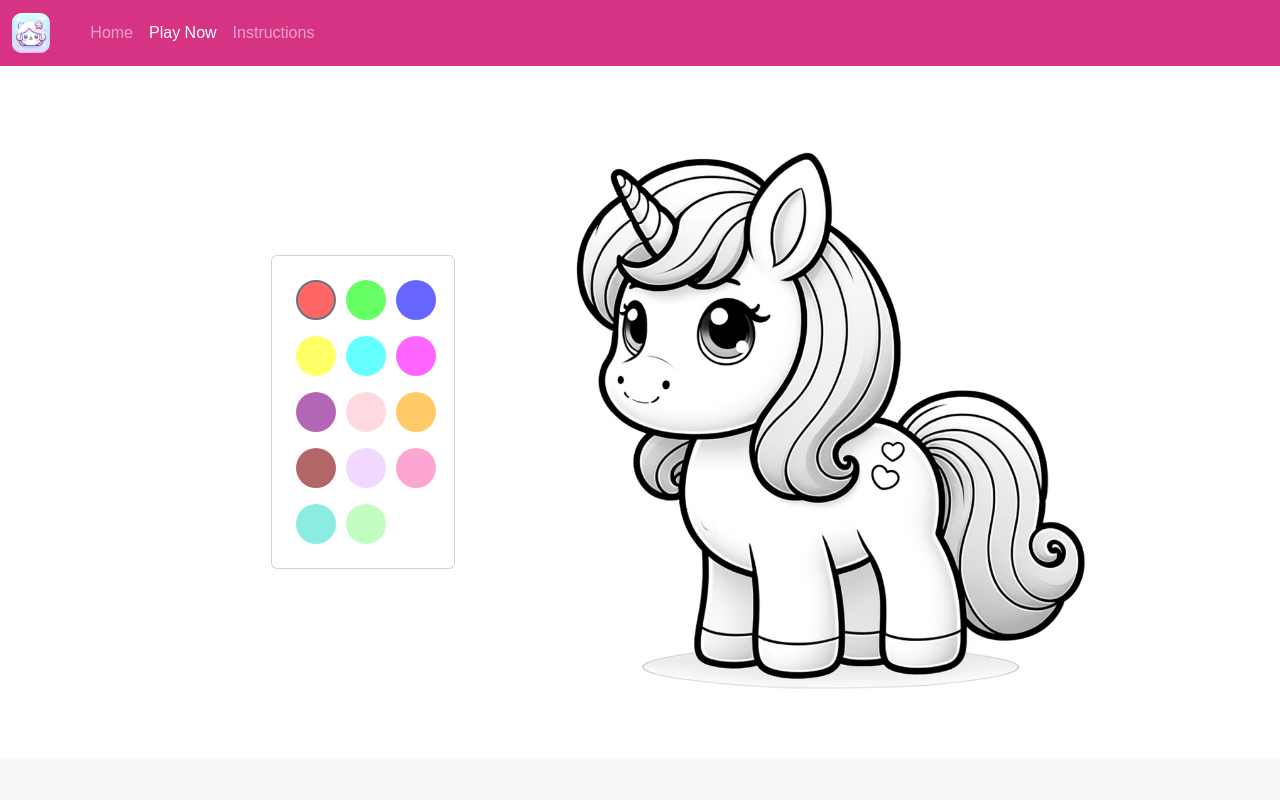
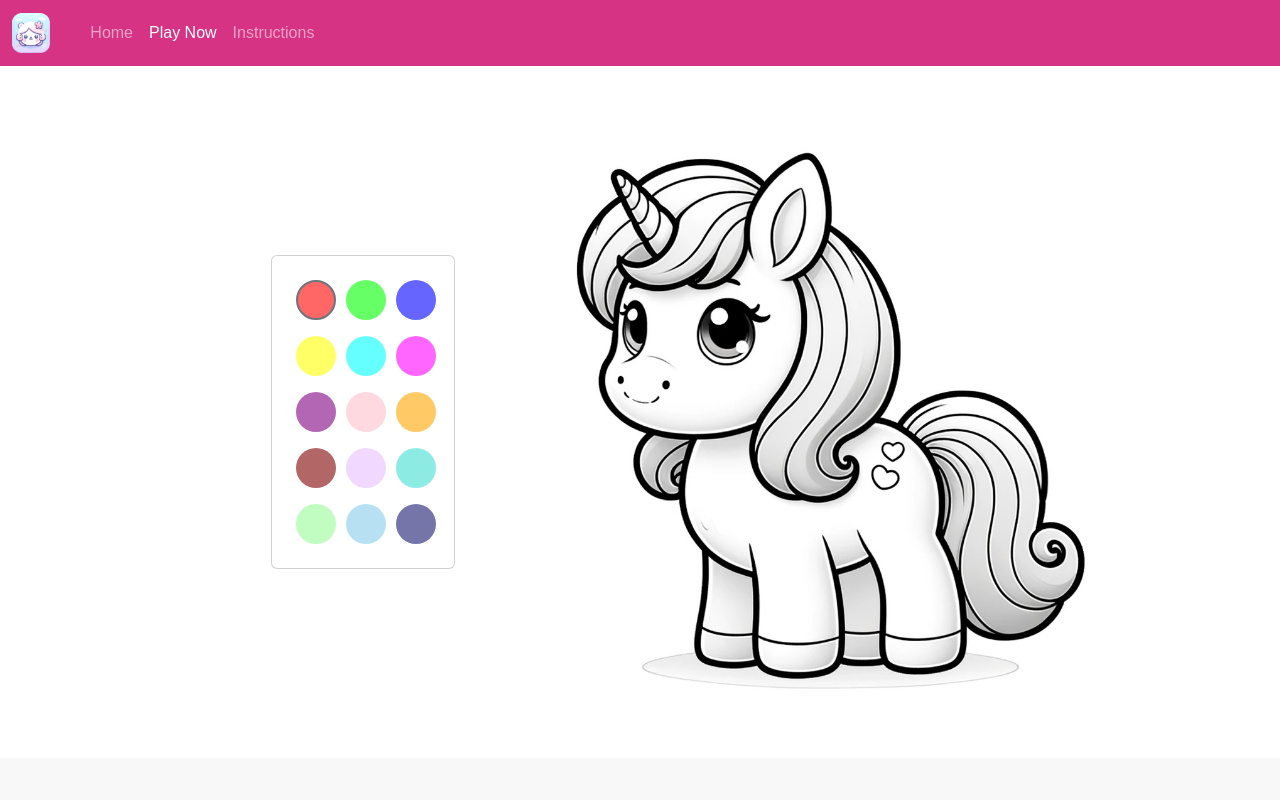
Before and after one commit to RenzoMA/splashy-canvas, an Angular app: page /play in a window 1280 px wide. Both pictures are taken after a click on the button "Select Image". Shown: the top 800 px of the page. Built offline with nearby package versions, Linux system fonts and the light colour scheme; a web font is replaced by a local one.

Commit message:
add 1 more pic

```diff
--- a/src/app/game/components/color-picker/color-picker.component.ts
+++ b/src/app/game/components/color-picker/color-picker.component.ts
@@ -22,9 +22,10 @@ export class ColorPickerComponent {
 		`rgb(255, 165, 0, ${this.opacity})`, // Orange
 		`rgb(128, 0, 0, ${this.opacity})`, // Maroon
 		`rgb(230, 190, 255, ${this.opacity})`, // Light Purple (Lavender)
-		`rgb(255, 105, 180, ${this.opacity})`, // Bright Pink
 		`rgb(64, 224, 208, ${this.opacity})`, // Turquoise
 		`rgb(152, 251, 152, ${this.opacity})`, // Pastel Green
+		`rgb(135, 206, 235, ${this.opacity})`, // Light Sky Blue (Day Sky)
+		`rgb(25, 25, 112, ${this.opacity})`, // Midnight Blue (Night Sky)
 	];
 
 	selectedColor = signal(this.colors[0]);
--- a/src/app/game/components/landing-game/landing-game.component.html
+++ b/src/app/game/components/landing-game/landing-game.component.html
@@ -13,7 +13,7 @@
 				</div>
 
 				<app-paintable-image
-					class="col-md-8 col-xl-6 offset-xl-1"
+					class="col-md-8 col-xl-6 offset-xl-1 mt-4 mt-md-0"
 					[svgContent]="svgContent"
 					[currentColor]="colorPicker.selectedColor()"></app-paintable-image>
 			</div>
--- a/src/app/game/components/landing-game/landing-game.component.ts
+++ b/src/app/game/components/landing-game/landing-game.component.ts
@@ -40,6 +40,10 @@ export class LandingGameComponent {
 			id: 'test5',
 			path: 'assets/pictures/dinosaur1.svg',
 		},
+		{
+			id: 'test5',
+			path: 'assets/pictures/princess1.svg',
+		},
 	];
 
 	imageSelected(data: PaintableImage) {
```
Also changed, not shown: src/assets/pictures/princess1.svg (added).
